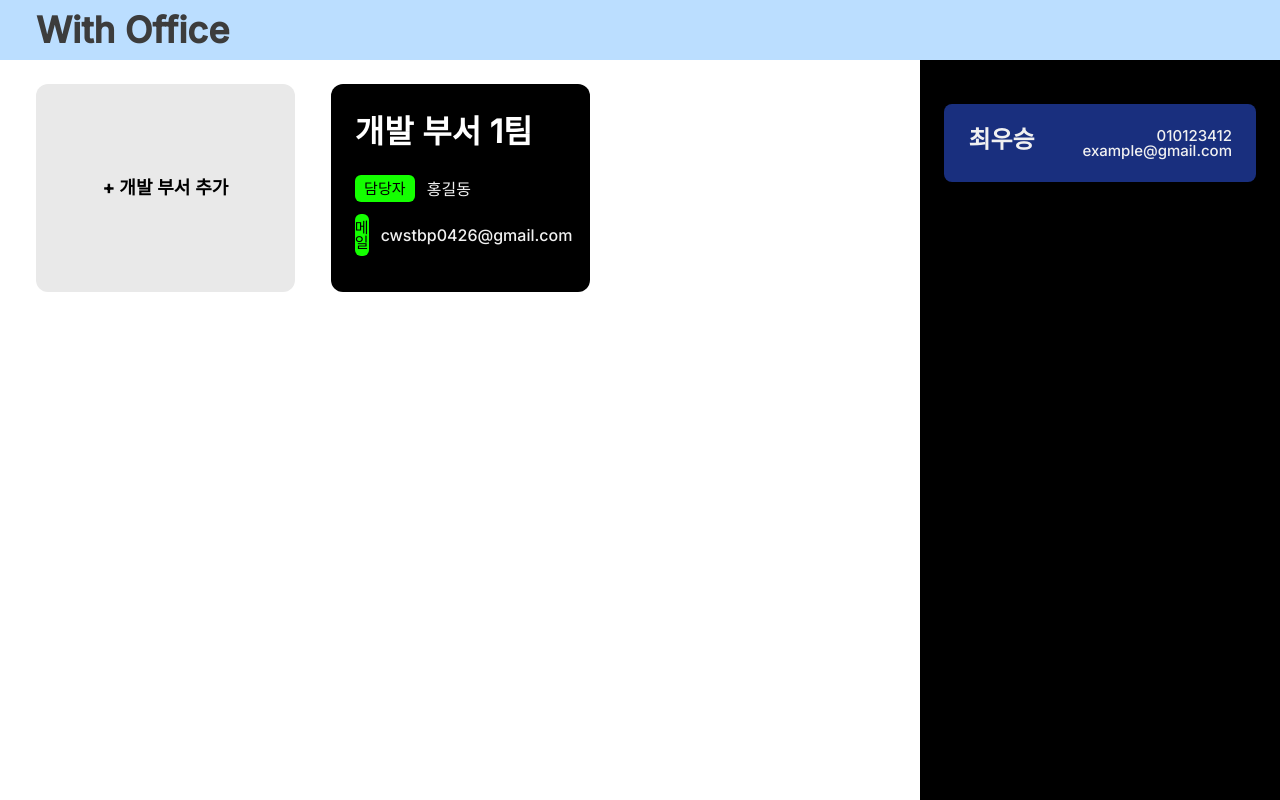
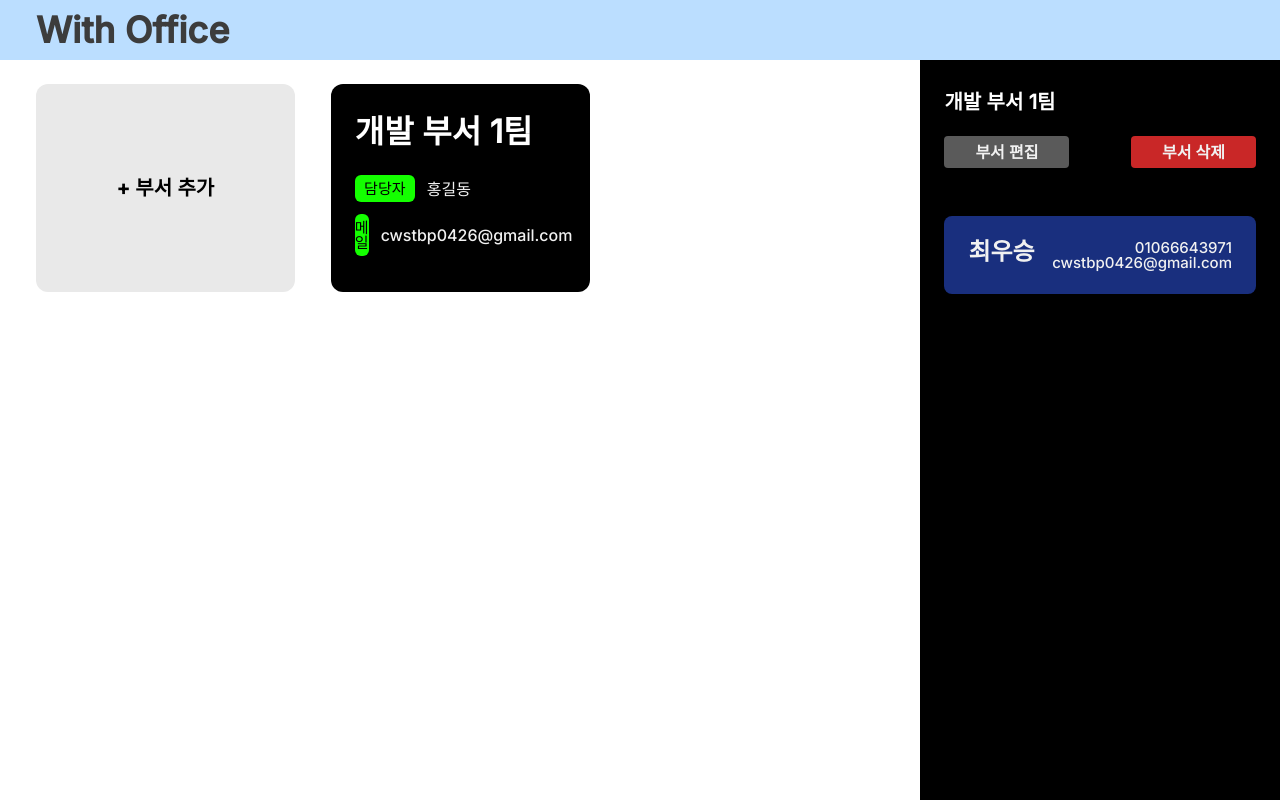
Before and after one commit to Kosa-MIDAS-team11/kosa-midas, a React (Create React App) app: page /division in a window 1280 px wide. Built offline with nearby package versions, Linux system fonts and the light colour scheme.

Commit message:
UPDATE:부서 리스트 편집 삭제 추가

```diff
--- a/src/components/divisionList/DivisionList.js
+++ b/src/components/divisionList/DivisionList.js
@@ -1,5 +1,20 @@
 import * as S from './DivisionListStyle';
 export default function DivisionList() {
+  const sampleData = [
+    {
+      id: "uid",
+      name: "개발 부서 1팀",
+      owner: "홍길동",
+      mail: "cwstbp0426@gmail.com"
+    }
+  ]
+  const divPeople = [
+    {
+      name: "최우승",
+      pNum: "01066643971",
+      mail: "cwstbp0426@gmail.com"
+    }
+  ]
   return (
     <S.Container>
       <S.Header>
@@ -9,36 +24,45 @@ export default function DivisionList() {
         <S.DivListWrap>
           <S.DivList>
             <S.Division style={{ backgroundColor: "#E9E9E9", alignItems: "center", justifyContent: "center" }}>
-              <S.AddDiv>+ 개발 부서 추가</S.AddDiv>
+              <S.AddDiv>+ 부서 추가</S.AddDiv>
             </S.Division>
           </S.DivList>
           {
-            <S.DivList>
+            sampleData.map((data, key) => (
+              <S.DivList key={key}>
                 <S.Division>
-                <S.DivTitle>개발 부서 1팀</S.DivTitle>
+                  <S.DivTitle>{data.name}</S.DivTitle>
                   <div>
                     <S.DivInform>
                       <S.DivInformTag>담당자</S.DivInformTag>
-                    <S.DivInformValue>홍길동</S.DivInformValue>
+                      <S.DivInformValue>{data.owner}</S.DivInformValue>
                     </S.DivInform>
                     <S.DivInform>
                       <S.DivInformTag>메일</S.DivInformTag>
-                    <S.DivInformValue>cwstbp0426@gmail.com</S.DivInformValue>
+                      <S.DivInformValue>{data.mail}</S.DivInformValue>
                     </S.DivInform>
                   </div>
                 </S.Division>
               </S.DivList>
+            ))
           }
         </S.DivListWrap>
         <S.PeopleList>
+          <S.DivPeopleTitle>개발 부서 1팀</S.DivPeopleTitle>
+          <S.EditDivWrap>
+            <h2 style={{ backgroundColor: "#5A5A5A" }}>부서 편집</h2>
+            <h2 style={{ backgroundColor: "#C92727" }}>부서 삭제</h2>
+          </S.EditDivWrap>
           {
-            <S.PeopleWrap>
-              <S.PeopleName>최우승</S.PeopleName>
+            divPeople.map((data, key) => (
+              <S.PeopleWrap key={key}>
+                <S.PeopleName>{data.name}</S.PeopleName>
                 <S.PeopleInformWrap>
-                <S.PeopleInform>010123412</S.PeopleInform>
-                <S.PeopleInform>example@gmail.com</S.PeopleInform>
+                  <S.PeopleInform>{data.pNum}</S.PeopleInform>
+                  <S.PeopleInform>{data.mail}</S.PeopleInform>
                 </S.PeopleInformWrap>
               </S.PeopleWrap>
+            ))
           }
         </S.PeopleList>
       </S.ContentWrap>
--- a/src/components/divisionList/DivisionListStyle.js
+++ b/src/components/divisionList/DivisionListStyle.js
@@ -76,7 +76,7 @@ export const DivInformValue = styled.h1`
 `
 export const AddDiv = styled.h1`
   color:black;
-  font-size: 18px;
+  font-size: 20px;
   font-weight: bold;
 `
 export const PeopleWrap = styled.div`
@@ -88,6 +88,7 @@ export const PeopleWrap = styled.div`
   display:flex;
   justify-content: space-between;
   border-radius: 8px;
+  cursor: pointer;
 `
 export const PeopleName = styled.h1`
   font-size: 24px;
@@ -102,3 +103,26 @@ export const PeopleInformWrap = styled.div`
   flex-direction: column;
   align-items: flex-end;
 `
+export const DivPeopleTitle = styled.h1`
+  font-size: 20px;
+  color:white;
+  font-weight: 600;
+  margin-left: 24px;
+  margin-top: 12px;
+`
+export const EditDivWrap = styled.div`
+  display:flex;
+  justify-content: space-between;
+  width:calc(100% - 48px);
+  margin: 24px;
+  h2{
+    width:35%;
+    padding: 8px;
+    display:flex;
+    align-items: center;
+    justify-content: center;
+    font-weight: bold;
+    border-radius: 4px;
+    cursor: pointer;
+  }
+`
```
Lines whose indentation alone changed are shown as unchanged.
